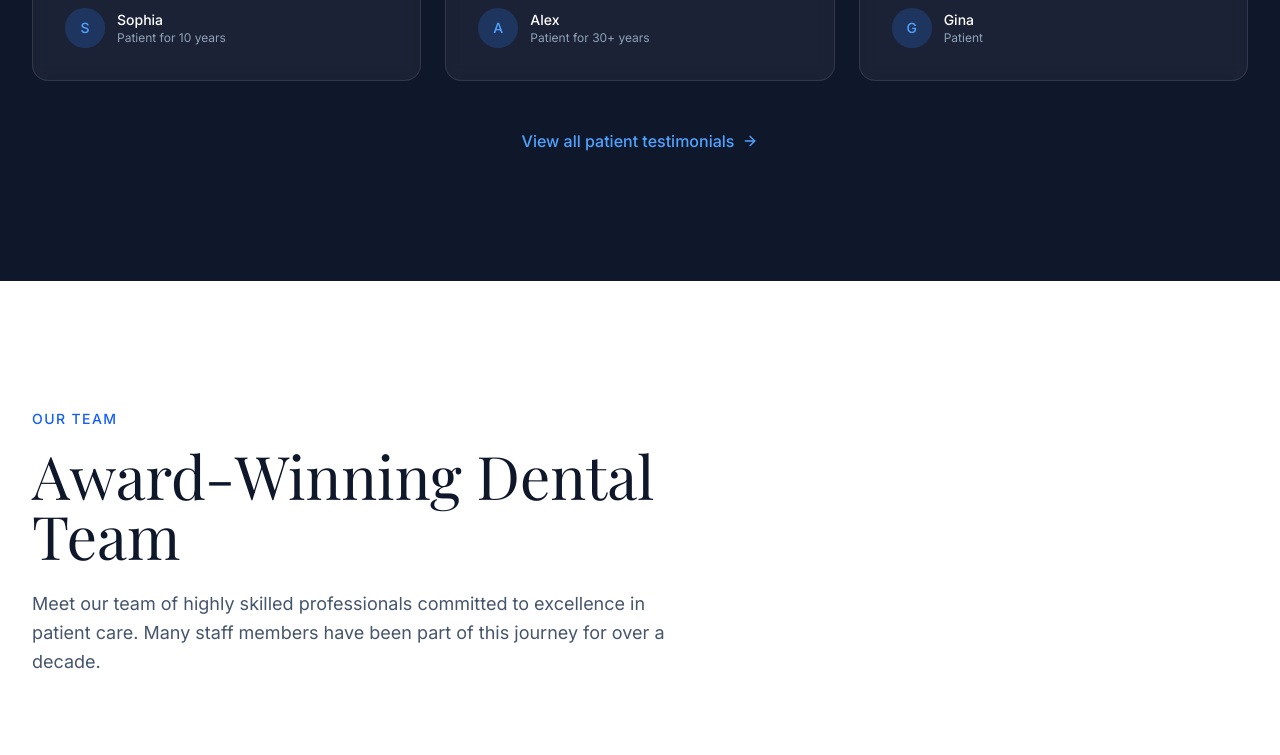
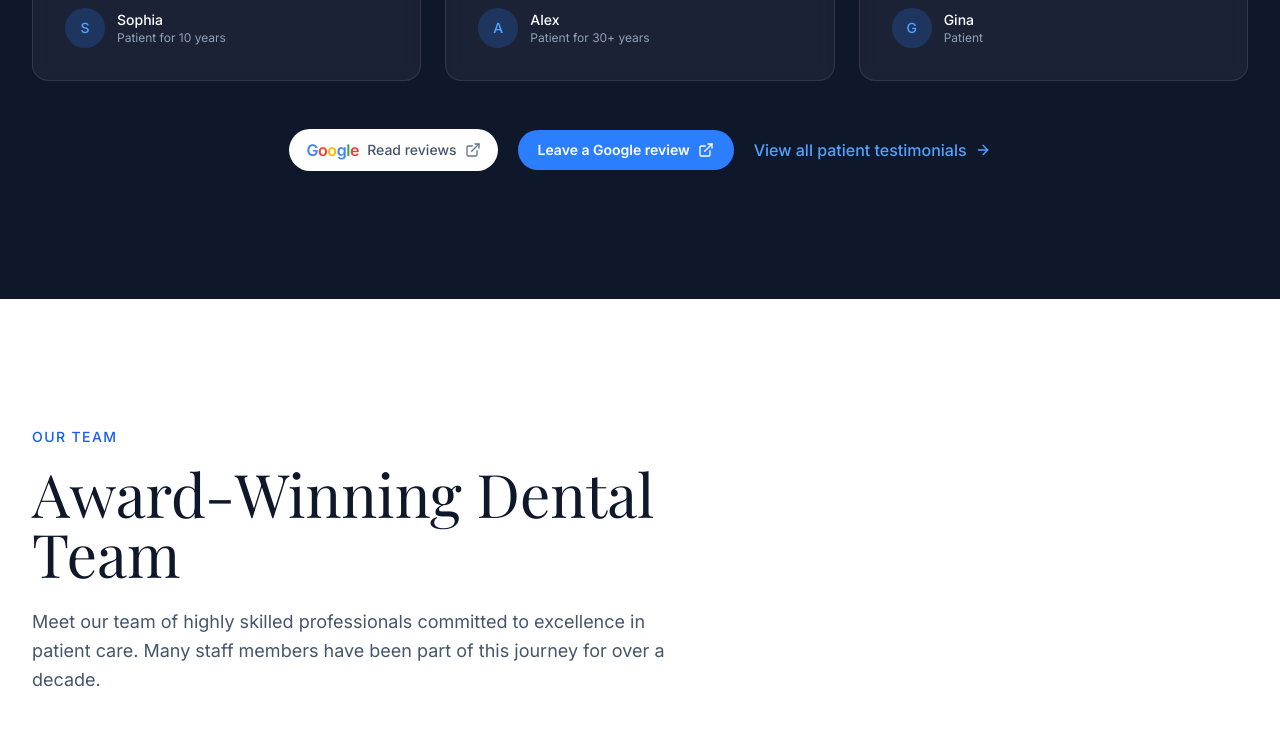
Before and after one commit to Nico-valdes/singleton-smiles, a Next.js app: page / in a window 1280 px wide. Shown: the part 5420-6175 px from the top of the page. Built offline with nearby package versions, Linux system fonts and the light colour scheme; no server answers; grey boxes are pictures that could not be loaded; a web font is replaced by a local one.

Commit message:
cambios finales

```diff
--- a/components/footer.tsx
+++ b/components/footer.tsx
@@ -3,6 +3,7 @@ import Link from "next/link"
 import { Facebook, Instagram, Youtube } from "lucide-react"
 import { RevealOnView } from "@/components/reveal-on-view"
 import { GoogleReviewCta } from "@/components/google-review-cta"
+import { googleMapsPlaceUrl } from "@/lib/seo"
 import { services } from "@/lib/services"
 
 const footerLinks = {
@@ -103,6 +104,18 @@ export function Footer() {
                   <path d="M19.59 6.69a4.83 4.83 0 0 1-3.77-4.25V2h-3.2v13.37a2.9 2.9 0 1 1-2-2.76V9.37a6.12 6.12 0 1 0 5.2 6.05V8.68a8.05 8.05 0 0 0 4.69 1.49V6.98a4.8 4.8 0 0 1-.92-.29Z" />
                 </svg>
               </a>
+              <a
+                href={googleMapsPlaceUrl}
+                target="_blank"
+                rel="noopener noreferrer"
+                className="flex h-10 w-10 items-center justify-center rounded-full bg-white/10 transition-[background-color,transform] duration-300 hover:scale-105 hover:bg-blue-600 motion-reduce:hover:scale-100"
+                aria-label="Google reviews"
+                title="Read our Google reviews"
+              >
+                <span className="text-base font-bold leading-none text-white" aria-hidden>
+                  G
+                </span>
+              </a>
             </div>
             <GoogleReviewCta variant="footer" />
           </RevealOnView>
--- a/components/hero-section.tsx
+++ b/components/hero-section.tsx
@@ -1,13 +1,35 @@
 "use client"
 
+import { useEffect, useRef } from "react"
 import Link from "next/link"
 import Image from "next/image"
 import { Button } from "@/components/ui/button"
 import { ArrowRight, MapPin, Phone, Star } from "lucide-react"
 
 export function HeroSection() {
+  const sectionRef = useRef<HTMLElement | null>(null)
+
+  useEffect(() => {
+    const updateHeroVh = () => {
+      if (!sectionRef.current) return
+      sectionRef.current.style.setProperty("--hero-vh", `${window.innerHeight * 0.01}px`)
+    }
+
+    updateHeroVh()
+    window.addEventListener("resize", updateHeroVh)
+    window.addEventListener("orientationchange", updateHeroVh)
+
+    return () => {
+      window.removeEventListener("resize", updateHeroVh)
+      window.removeEventListener("orientationchange", updateHeroVh)
+    }
+  }, [])
+
   return (
-    <section className="relative min-h-[100dvh] w-full overflow-hidden bg-background">
+    <section
+      ref={sectionRef}
+      className="relative min-h-screen min-h-[100svh] min-h-[100dvh] min-h-[calc(var(--hero-vh,1vh)*100)] w-full overflow-hidden bg-background"
+    >
       <div className="absolute inset-y-0 right-0 w-full lg:w-[56%]">
         <Image
           src="/images/capilla.png"
@@ -23,7 +45,7 @@ export function HeroSection() {
 
       <div
         className={[
-          "relative z-10 flex min-h-[100dvh] w-full flex-col px-5 pb-14 sm:px-8 sm:pb-16 mt-8 sm:mt-0",
+          "relative z-10 mt-8 flex min-h-screen min-h-[100svh] min-h-[100dvh] min-h-[calc(var(--hero-vh,1vh)*100)] w-full flex-col px-5 pb-14 sm:mt-0 sm:px-8 sm:pb-16",
           /* Debajo del header fijo + logo móvil (sin superponer texto); mismo orden de magnitud que navigation.tsx */
           "max-lg:justify-start max-lg:pt-[calc(env(safe-area-inset-top,0px)+10.5rem+0.75rem)] max-lg:text-center max-lg:items-center",
           "lg:w-[54%] lg:justify-center lg:px-12 lg:py-12 lg:text-left lg:items-stretch xl:px-16 xl:py-14 2xl:px-24",
--- a/components/testimonials-section.tsx
+++ b/components/testimonials-section.tsx
@@ -1,10 +1,11 @@
 "use client"
 
 import Link from "next/link"
-import { Star, ArrowRight } from "lucide-react"
+import { Star, ArrowRight, ExternalLink } from "lucide-react"
 import { RevealOnView } from "@/components/reveal-on-view"
 import { homepageSpotlightIds, reviews, type Review } from "@/lib/reviews"
 import { YoutubeTestimonialPreview } from "@/components/youtube-testimonial-preview"
+import { googleMapsPlaceReviewsUrl, googleReviewUrl } from "@/lib/seo"
 
 const homepageTestimonials = homepageSpotlightIds
   .map((id) => reviews.find((r) => r.id === id))
@@ -97,7 +98,35 @@ export function TestimonialsSection() {
           ))}
         </div>
 
-        <RevealOnView delayMs={120} className="mt-12 text-center">
+        <RevealOnView delayMs={120} className="mt-12">
+          <div className="flex flex-col items-center justify-center gap-3 sm:flex-row sm:gap-5">
+            <a
+              href={googleMapsPlaceReviewsUrl}
+              target="_blank"
+              rel="noopener noreferrer"
+              className="inline-flex items-center gap-2 rounded-full border border-white/20 bg-white px-4 py-2 text-sm font-medium text-slate-800 transition-[transform,border-color,box-shadow] duration-300 hover:-translate-y-0.5 hover:border-white/40 hover:shadow-md"
+              aria-label="Read all reviews on Google"
+            >
+              <span className="inline-flex items-center text-base font-semibold tracking-tight" aria-hidden>
+                <span className="text-[#4285F4]">G</span>
+                <span className="text-[#EA4335]">o</span>
+                <span className="text-[#FBBC05]">o</span>
+                <span className="text-[#4285F4]">g</span>
+                <span className="text-[#34A853]">l</span>
+                <span className="text-[#EA4335]">e</span>
+              </span>
+              <span className="text-slate-600">Read reviews</span>
+              <ExternalLink className="h-4 w-4 text-slate-500" aria-hidden />
+            </a>
+            <a
+              href={googleReviewUrl}
+              target="_blank"
+              rel="noopener noreferrer"
+              className="inline-flex items-center justify-center rounded-full bg-blue-500 px-5 py-2.5 text-sm font-semibold text-white transition-[background-color,transform] duration-300 hover:-translate-y-0.5 hover:bg-blue-400"
+            >
+              Leave a Google review
+              <ExternalLink className="ml-2 h-4 w-4" aria-hidden />
+            </a>
             <Link
               href="/reviews"
               className="inline-flex items-center font-medium text-blue-400 transition-[color,transform] duration-300 hover:translate-x-0.5 hover:text-blue-300 motion-reduce:hover:translate-x-0"
@@ -105,6 +134,7 @@ export function TestimonialsSection() {
               View all patient testimonials
               <ArrowRight className="ml-2 h-4 w-4" />
             </Link>
+          </div>
         </RevealOnView>
       </div>
     </section>
--- a/lib/seo.ts
+++ b/lib/seo.ts
@@ -53,6 +53,9 @@ export const googlePlaceId = "ChIJeScqoBm7PIgReWZJP4AoMsY"
 /** Directs users to the Google Maps business listing (not just address search). */
 export const googleMapsPlaceUrl =
   `https://www.google.com/maps/search/?api=1&query=Singleton+Smiles&query_place_id=${googlePlaceId}`
+
+export const googleMapsPlaceReviewsUrl =
+  `https://www.google.com/maps/place/Singleton+Smiles/@42.1788383,-83.7876681,621m/data=!3m1!1e3!4m8!3m7!1s0x883cbb19a02a2779:0xc63228803f496679!8m2!3d42.1788383!4d-83.7876681!9m1!1b1!16s%2Fg%2F1263133ss?entry=ttu&g_ep=EgoyMDI2MDUwMi4wIKXMDSoASAFQAw%3D%3D`
 
 export const googleReviewUrl =
   (typeof process !== "undefined" && process.env.NEXT_PUBLIC_GOOGLE_REVIEW_URL?.trim()) ||
--- a/lib/services.ts
+++ b/lib/services.ts
@@ -171,11 +171,12 @@ export const services: Service[] = [
     slug: "dental-emergencies",
     title: "Dental Emergencies",
     menuLabel: "Dental emergencies",
-    homeTeaser: "Urgent care for pain, broken teeth, swelling, and accidents.",
+    homeTeaser: "Same-day emergency dental treatment when urgent issues happen.",
     shortDescription:
-      "Fast, compassionate emergency dentistry when you need immediate relief and clear next steps.",
+      "Same-day emergency dental treatment with a 24/7 emergency contact line at (734) 429-7415.",
     paragraphs: [
-      "Dental emergencies can happen at any time, and quick treatment can make all the difference. If you are dealing with severe tooth pain, a broken tooth, swelling, or a dental injury, our team is here to help as soon as possible.",
+      "Dental emergencies can happen at any time, and quick treatment can make all the difference. If you are dealing with severe tooth pain, a broken tooth, swelling, or a dental injury, our team provides same-day emergency dental treatment whenever possible.",
+      "Need urgent help after hours? Emergency contact is available 24/7 at (734) 429-7415.",
       "We focus on relieving discomfort quickly, identifying the cause, and creating a clear treatment plan to protect your long-term oral health.",
     ],
   },
```
Lines whose indentation alone changed are shown as unchanged.
